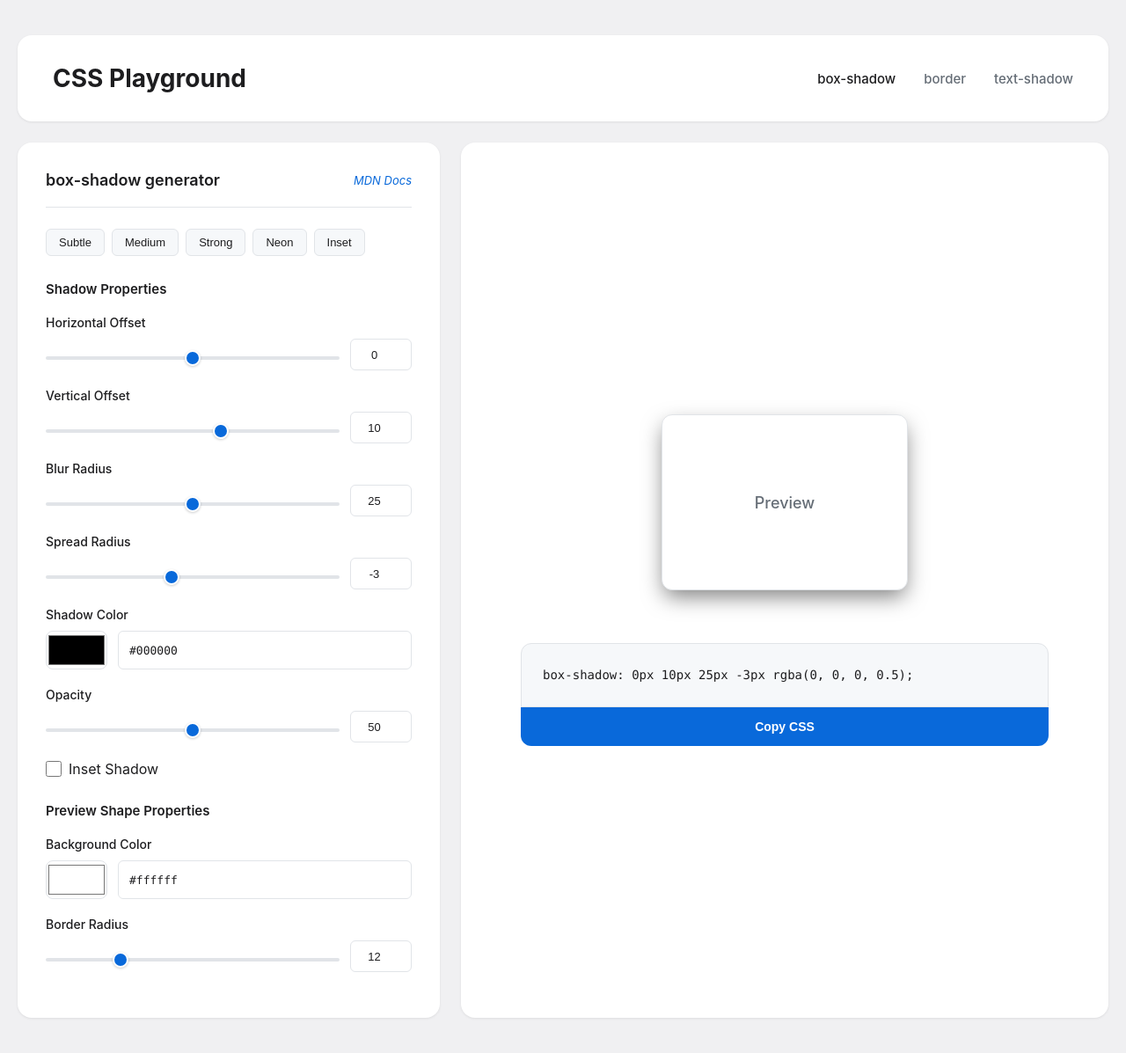
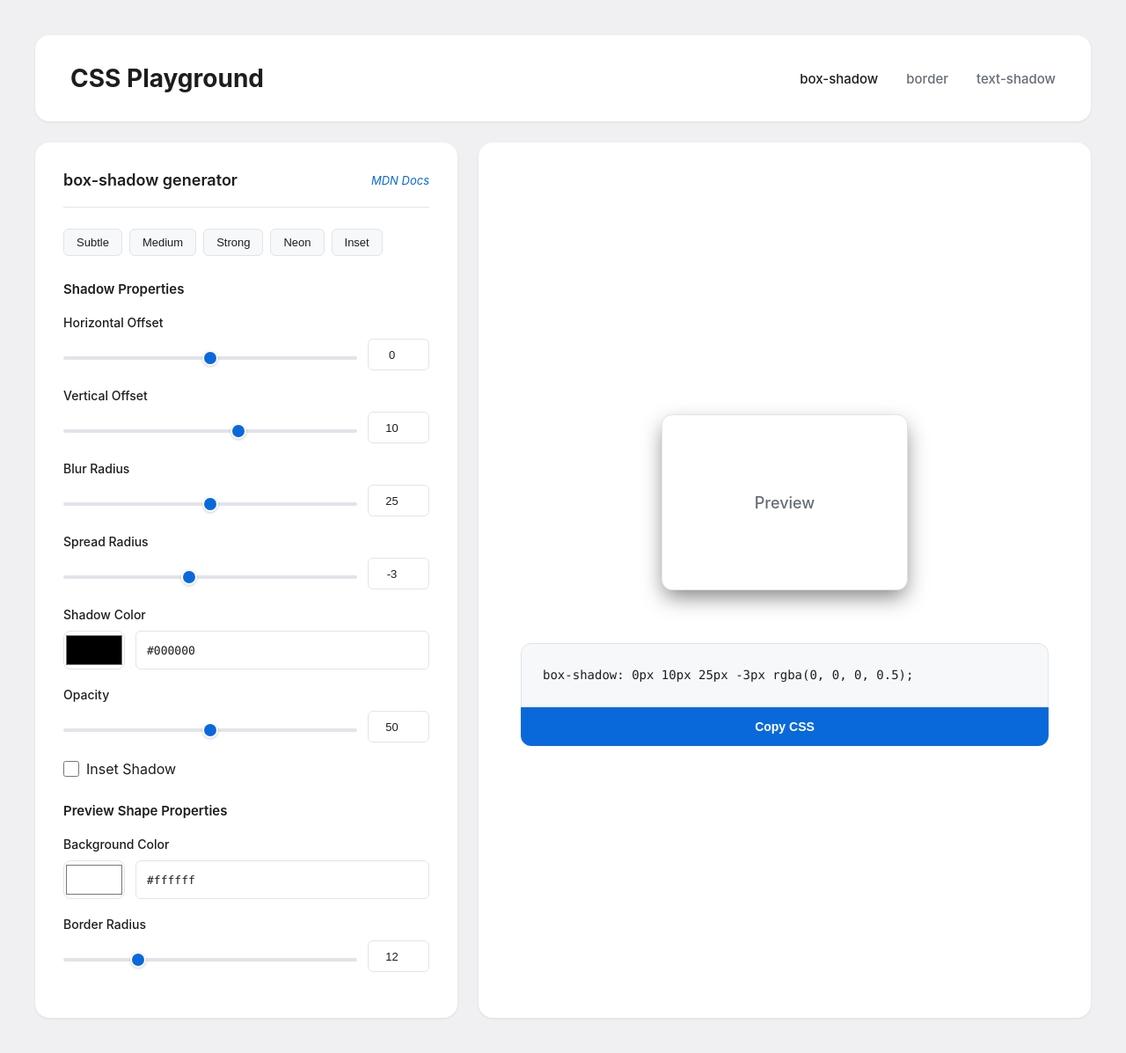
Before and after one commit to naher94/css-playground, a Jekyll site: the page test2.html, which Jekyll copies as it is, in a window 1280 px wide. Shown: the whole page at 88% size. Built offline with Jekyll 4.4.1, drawn with Linux system fonts in a browser that asks for light colours.

Commit message:
Update test2.html

```diff
--- a/test2.html
+++ b/test2.html
@@ -21,7 +21,7 @@
     }
 
     .container {
-      max-width: 1400px;
+      max-width: 1200px;
       margin: 0 auto;
     }
 
```
